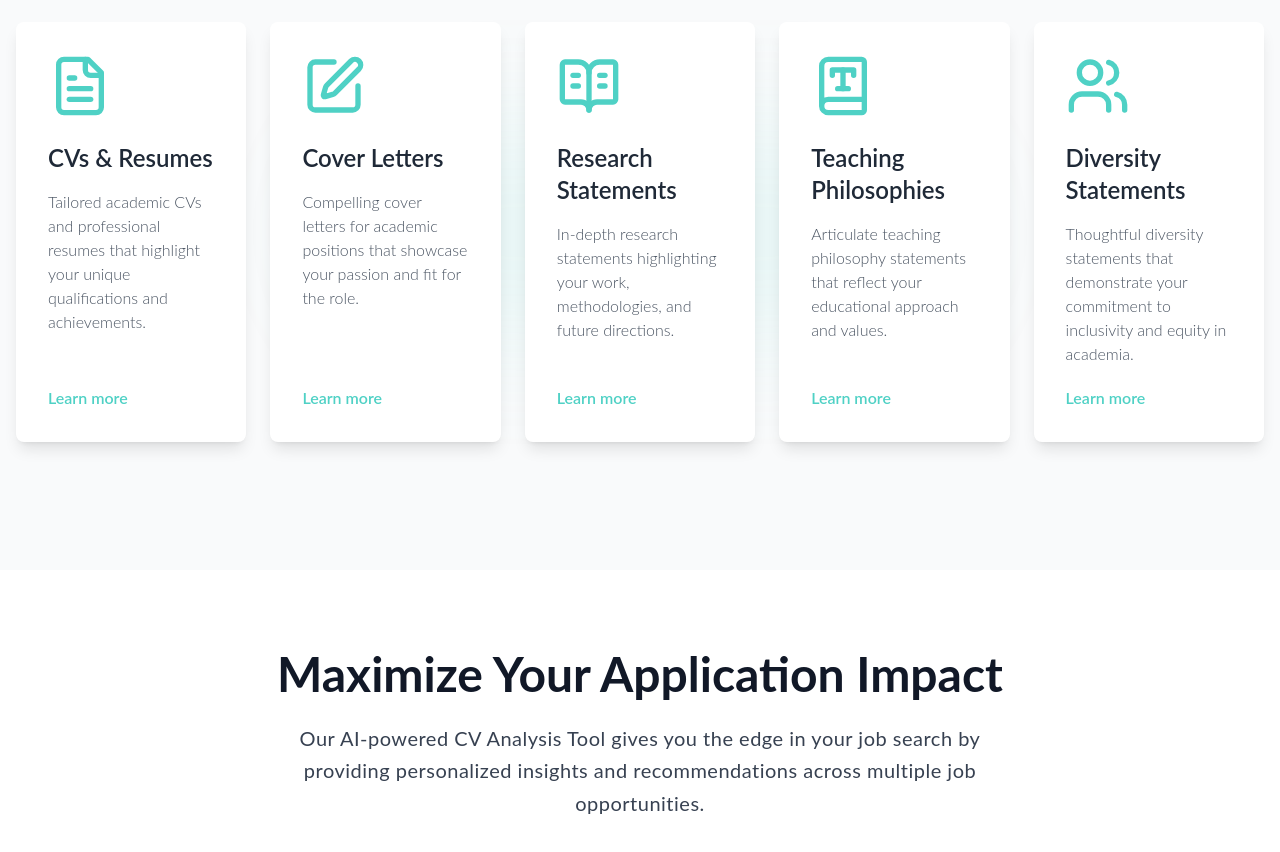
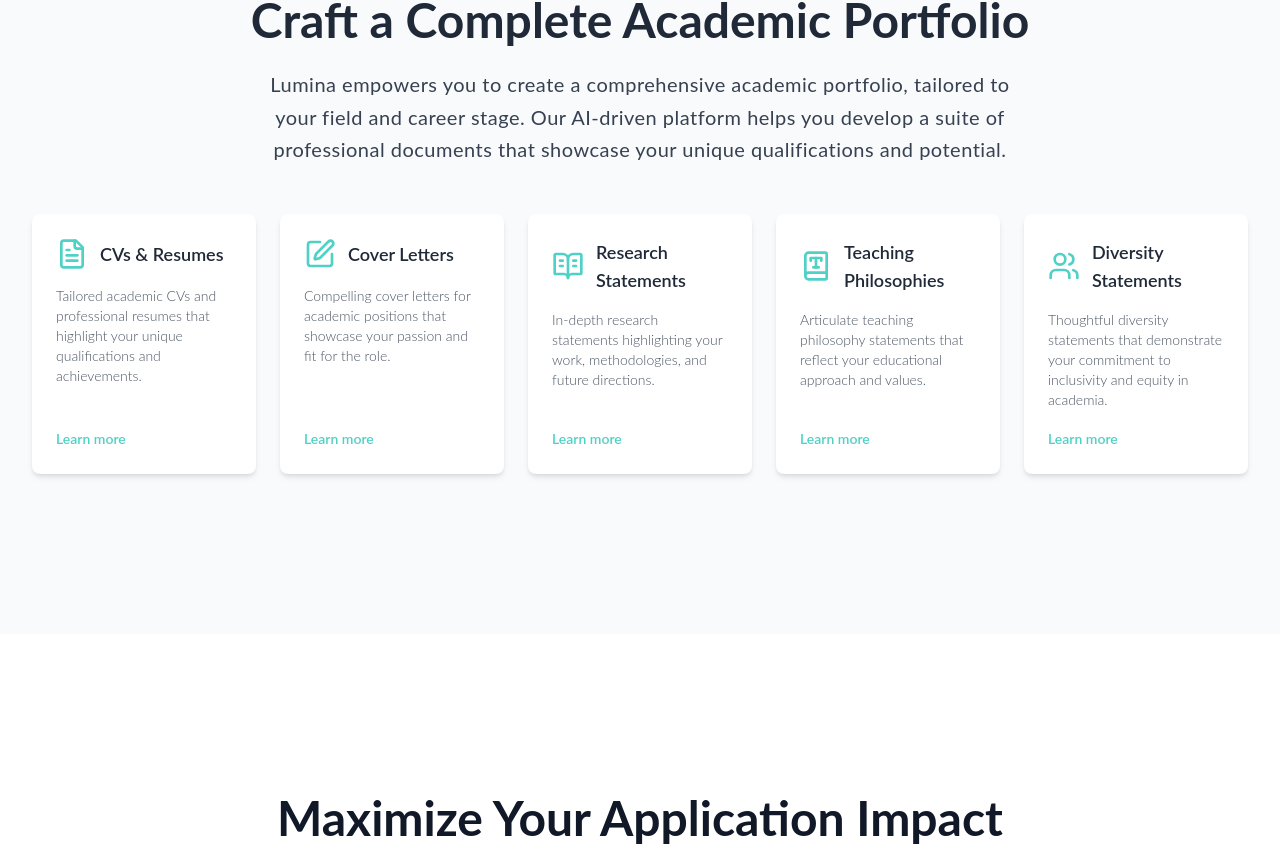
Before and after one commit to Naxus28/lumina.ai, a Next.js app: page / in a window 1280 px wide. Shown: the part 1728-2580 px from the top of the page. Built offline with nearby package versions, Linux system fonts and the light colour scheme.

Commit message:
Refactors all sections with Section component

```diff
--- a/app/components/landing/Benefits.tsx
+++ /dev/null
@@ -1,44 +0,0 @@
-import React from 'react';
-import { Button } from '@/components/ui/button';
-
-export default function Benefits() {
-	return (
-		<section
-			id="benefits"
-			className="py-20 px-4 sm:px-6 lg:px-8 bg-[#9D8CB0] bg-opacity-30"
-		>
-			<div className="max-w-3xl mx-auto text-center">
-				<h2 className="text-3xl font-bold mb-8 text-[#005F73] font-['Playfair_Display',serif]">Your Brilliance, Our Assistance</h2>
-				<p className="text-xl text-[#2B2B2B] mb-8">As an academic, your brilliance should shine through your research and teaching, not your ability to craft application materials. You've invested years contributing to your field, and your focus should remain there.</p>
-				<p className="text-xl text-[#2B2B2B] mb-8">Lumina is your AI assistant in the academic job search process. We understand the balancing act of research projects, teaching responsibilities, and applying to multiple positions. Our solution transforms your accomplishments into compelling application materials, so you can concentrate on what truly matters.</p>
-				<Button
-					size="lg"
-					className="bg-[#7B5EA7] hover:bg-[#9D8CB0] text-white transition-colors"
-				>
-					Start Your Journey
-				</Button>
-			</div>
-		</section>
-	);
-}
-
-// <section
-// 	id="benefits"
-// 	className="py-20 px-4 sm:px-6 lg:px-8 bg-indigo-50"
-// >
-// 	<div className="max-w-3xl mx-auto text-center">
-// 		<h2 className="text-3xl font-bold mb-8">Your Brilliance, Our Assistance</h2>
-// 		<p className="text-xl text-gray-900 mb-8">As an academic, your brilliance should shine through your research and teaching, not your ability to craft application materials. You've invested years contributing to your field, and your focus should remain there.</p>
-// 		<p className="text-xl text-gray-900 mb-8">Lumina is your AI assistant in the academic job search process. We understand the balancing act of research projects, teaching responsibilities, and applying to multiple positions. Our solution transforms your accomplishments into compelling application materials, so you can concentrate on what truly matters.</p>
-// 		<p className="text-xl text-gray-900 mb-8">
-// 			Elevate your academic career with AI-crafted, impeccably polished job applications. Our cutting-edge technology creates professional-grade CVs, cover letters, and research statements that significantly boost your chances of landing your dream position. Let Lumina handle the intricacies of application materials, allowing you to focus on what truly matters: advancing your groundbreaking research and inspiring the next generation through your teaching. Transform your academic achievements
-// 			into compelling narratives that capture the attention of hiring committees and set you apart in a competitive field
-// 		</p>
-// 		<Button
-// 			size="lg"
-// 			className="bg-indigo-600 hover:bg-indigo-700 text-white"
-// 		>
-// 			Start Your Journey
-// 		</Button>
-// 	</div>
-// </section>
--- a/app/components/landing/advantages/AdvantagesSection.tsx
+++ b/app/components/landing/advantages/AdvantagesSection.tsx
@@ -4,6 +4,7 @@ import { useInView } from 'react-intersection-observer';
 import { FileText, Clock, Sparkles, Award, BrainCircuit } from 'lucide-react';
 import { H2, Paragraph } from '@/app/components/typography';
 import { AdvantageCard } from './AdvantageCard';
+import { Section } from '@/app/layout-components/components/Section';
 
 const benefits = [
 	{
@@ -70,17 +71,16 @@ export const AdvantagesSection: React.FC = () => {
 	};
 
 	return (
-		<section id="advantages" ref={ref} className="py-20 bg-gray-800 text-white">
-			<div className="container mx-auto px-4">
+		<Section id="advantages" ref={ref} paddingY="6xl" bgColor="bg-gray-800" className="text-white">
 			<H2 className="font-bold text-center text-[#4FD1C5] mb-12">Why Choose Lumina?</H2>
 
 			<motion.div variants={containerVariants} initial="hidden" animate={controls}>
 				<motion.div className="mb-16 text-center">
 					<Paragraph className="text-gray-300 text-center max-w-3xl mx-auto mb-16">
 						Recognizing the myriad demands on an academic's time, Lumina eliminates the added burden of crafting
-							numerous, tailored job application materials. Whether you're applying to multiple positions or seeking
-							that perfect role, Lumina ensures each application is customized to the specific requirements of the
-							position and institution.
+						numerous, tailored job application materials. Whether you're applying to multiple positions or seeking that
+						perfect role, Lumina ensures each application is customized to the specific requirements of the position and
+						institution.
 					</Paragraph>
 				</motion.div>
 
@@ -109,12 +109,10 @@ export const AdvantagesSection: React.FC = () => {
 					<h3 className="text-2xl font-semibold mb-4">Your Brilliance, Our Focus</h3>
 					<Paragraph>
 						Your brilliance should shine through your research, teaching, and field contributions, not your ability to
-							write applications. You've invested years perfecting your craft; we believe your focus should remain
-							there.
+						write applications. You've invested years perfecting your craft; we believe your focus should remain there.
 					</Paragraph>
 				</motion.div>
 			</motion.div>
-			</div>
-		</section>
+		</Section>
 	);
 };
--- a/app/components/landing/document-management/DocumentManagementSection.tsx
+++ b/app/components/landing/document-management/DocumentManagementSection.tsx
@@ -4,6 +4,7 @@ import { useInView } from 'react-intersection-observer';
 import { Save, FolderOpen, Search } from 'lucide-react';
 import { H2, Paragraph } from '@/app/components/typography';
 import { DocumentManagementCard } from './DocumentManagementCard';
+import { Section } from '@/app/layout-components/components/Section';
 
 const features = [
 	{
@@ -50,8 +51,12 @@ export const DocumentManagementSection: React.FC = () => {
 	};
 
 	return (
-		<section className="py-20 bg-[#F0F4F8]" id="document-management" ref={ref}>
-			<div className="container mx-auto px-4">
+		<Section
+			id="document-management"
+			ref={ref}
+			paddingY="6xl"
+			bgColor="bg-[#F0F4F8]"
+		>
 			<motion.div
 				initial={{ opacity: 0, y: -20 }}
 				animate={controls}
@@ -87,7 +92,6 @@ export const DocumentManagementSection: React.FC = () => {
 					<DocumentManagementCard key={index} feature={feature} index={index} />
 				))}
 			</motion.div>
-			</div>
-		</section>
+		</Section>
 	);
 };
--- a/app/components/landing/document-styles/DocumentStyleCard.tsx
+++ /dev/null
@@ -1,44 +0,0 @@
-import React from 'react';
-import { Card, CardContent } from '@/components/ui/card';
-import { FileText, FileSpreadsheet, LibraryBig, GraduationCap } from 'lucide-react';
-import { IconWrapper } from '@/components/ui/iconWrapper';
-
-interface DocumentStyleCardProps {
-	icon: 'cv' | 'cover-letter' | 'research' | 'teaching';
-	title: string;
-	description: string;
-	examples: string[];
-}
-
-const iconMap = {
-	cv: FileText,
-	'cover-letter': FileSpreadsheet,
-	research: LibraryBig,
-	teaching: GraduationCap,
-};
-
-export const DocumentStyleCard: React.FC<DocumentStyleCardProps> = ({ icon, title, description, examples }) => {
-	const Icon = iconMap[icon];
-
-	return (
-		<Card className="border border-gray-200">
-			<CardContent className="p-6">
-				<div className="flex items-center mb-3">
-					{Icon && <IconWrapper Icon={Icon} />}
-					<h3 className="text-lg font-semibold text-[#006D77]">{title}</h3>
-				</div>
-				<p className="text-gray-900 text-sm mb-4">{description}</p>
-				<div className="flex flex-wrap gap-2">
-					{examples.map((example, index) => (
-						<span
-							key={index}
-							className="inline-block bg-gray-100 rounded-full px-3 py-1 text-xs font-semibold text-gray-700"
-						>
-							{example}
-						</span>
-					))}
-				</div>
-			</CardContent>
-		</Card>
-	);
-};
--- a/app/components/landing/document-styles/DocumentStylesSection.tsx
+++ /dev/null
@@ -1,41 +0,0 @@
-import React from 'react';
-import { DocumentStyleCard } from './DocumentStyleCard';
-import { H2, Paragraph } from '@/app/components/typography';
-
-export const DocumentStylesSection: React.FC = () => (
-	<section
-		id="document-styles"
-		className="py-20 px-4 sm:px-6 lg:px-8 bg-[#f8fafc]"
-	>
-		<div className="max-w-7xl mx-auto">
-			<H2>Tailored Document Styles for Every Academic Need</H2>
-			<Paragraph className="text-center text-gray-900 mb-12 max-w-3xl mx-auto">Choose from a variety of document styles, and let our AI generate tailored content. Lumina's AI adapts to your selected style, ensuring your application stands out across diverse academic fields and career stages.</Paragraph>
-			<div className="grid grid-cols-1 md:grid-cols-2 gap-8">
-				<DocumentStyleCard
-					icon={'cv'}
-					title="CV Styles"
-					description="Choose from a variety of CV styles designed for different academic fields and career stages."
-					examples={['Classic Academic', 'Modern Research-Focused', 'Creative Academic', 'Compact One-Page']}
-				/>
-				<DocumentStyleCard
-					icon={'cover-letter'}
-					title="Cover Letter Styles"
-					description="Our cover letter styles help you make a strong first impression, tailored to your field and the position."
-					examples={['Traditional Academic', 'Research Emphasis', 'Teaching Focus', 'Interdisciplinary Approach']}
-				/>
-				<DocumentStyleCard
-					icon={'research'}
-					title="Research Statement Styles"
-					description="Effectively communicate your research journey with our specialized styles."
-					examples={['Comprehensive Overview', 'Future-Oriented Plan', 'Impact-Focused Summary']}
-				/>
-				<DocumentStyleCard
-					icon={'teaching'}
-					title="Teaching Philosophy Styles"
-					description="Express your educational approach with clarity and conviction, suited to your discipline and teaching context."
-					examples={['Student-Centered Approach', 'Innovative Methods', 'Discipline-Specific Pedagogy']}
-				/>
-			</div>
-		</div>
-	</section>
-);
--- a/app/components/landing/how-it-works/HowItWorksSection.tsx
+++ b/app/components/landing/how-it-works/HowItWorksSection.tsx
@@ -4,6 +4,7 @@ import { useInView } from 'react-intersection-observer';
 import { FileText, MonitorCog, Edit } from 'lucide-react';
 import { StepItem } from './StepItem';
 import { H2, Paragraph } from '@/app/components/typography';
+import { Section } from '@/app/layout-components/components/Section';
 
 const steps = [
 	{
@@ -30,8 +31,8 @@ const containerVariants = {
 	visible: {
 		opacity: 1,
 		transition: {
-			delayChildren: 0.8,
-			staggerChildren: 1.4,
+			delayChildren: 0.5,
+			staggerChildren: 0.8,
 		},
 	},
 };
@@ -50,9 +51,8 @@ export const HowItWorksSection: React.FC = () => {
 	}, [controls, inView]);
 
 	return (
-		<section className="py-20 bg-[#f8fafc]" id="how-it-works" ref={ref}>
-			<div className="container mx-auto px-4">
-				<H2 className="text-center text-gray-900 mb-6">How It Works</H2>
+		<Section id="how-it-works" ref={ref} paddingY="6xl" bgColor="bg-white" className="text-gray-900">
+			<H2 className="text-center mb-6">How It Works</H2>
 			<Paragraph className="text-xl text-gray-700 text-center max-w-3xl mx-auto mb-16">
 				Lumina provides a clear and easy, step-by-step approach to creating your application materials, making the
 				academic job application process fast, smooth, and efficient.
@@ -68,7 +68,6 @@ export const HowItWorksSection: React.FC = () => {
 					<StepItem key={index} icon={step.icon} title={step.title} description={step.description} />
 				))}
 			</motion.div>
-			</div>
-		</section>
+		</Section>
 	);
 };
--- a/app/components/landing/introduction/IntroductionSection.tsx
+++ b/app/components/landing/introduction/IntroductionSection.tsx
@@ -2,15 +2,14 @@ import React from 'react';
 import { H2 } from '@/app/components/typography';
 import { CoreFunctionality } from './CoreFunctionality';
 import { WhoLuminaServes } from './WhoLuminaServes';
+import { Section } from '@/app/layout-components/components/Section';
 
 export const IntroductionSection: React.FC = () => (
-	<section id="introduction" className="py-20 bg-[#2C7A7B] text-white">
-		<div className="container mx-auto px-4 relative">
-			<H2 className="font-bold mb-8 text-white text-left">What is Lumina?</H2>
-			<div className="grid md:grid-cols-2 gap-12 items-center">
-				<CoreFunctionality />
-				<WhoLuminaServes />
-			</div>
+	<Section id="introduction" paddingY="6xl" bgColor="bg-[#2C7A7B]" className="text-white">
+		<H2 className="font-bold mb-8 text-white text-left">What is Lumina?</H2>
+		<div className="grid md:grid-cols-2 gap-12 items-center">
+			<CoreFunctionality />
+			<WhoLuminaServes />
 		</div>
-	</section>
+	</Section>
 );
--- a/app/components/landing/maximize-impact/MaximizeImpactSection.tsx
+++ b/app/components/landing/maximize-impact/MaximizeImpactSection.tsx
@@ -5,6 +5,7 @@ import { Zap, Target, TrendingUp, ListOrdered } from 'lucide-react';
 import { Button } from "@/components/ui/button";
 import { H2, Paragraph } from '@/app/components/typography';
 import { FeatureCard } from './FeatureCard';
+import { Section } from '@/app/layout-components/components/Section';
 
 const features = [
   { icon: Zap, title: 'Instant Analysis', description: 'Get immediate feedback on how well your CV matches job descriptions.' },
@@ -15,7 +16,13 @@ const features = [
 
 const containerVariants = {
   hidden: { opacity: 0 },
-  visible: { opacity: 1, transition: { staggerChildren: 0.1 } }
+  visible: {
+    opacity: 1,
+    transition: {
+      staggerChildren: 0.1,
+      when: "beforeChildren"
+    }
+  }
 };
 
 const itemVariants = {
@@ -37,18 +44,26 @@ export const MaximizeImpactSection: React.FC = () => {
   }, [controls, inView]);
 
   return (
-    <section className="py-20 bg-white" id="maximize-impact" ref={ref}>
-      <div className="container mx-auto px-4">
+    <Section
+      id="maximize-impact"
+      ref={ref}
+      paddingY="6xl"
+      bgColor="bg-white"
+    >
       <motion.div
         initial="hidden"
         animate={controls}
         variants={containerVariants}
         className="text-center mb-12"
       >
+        <motion.div variants={itemVariants}>
           <H2 className="text-gray-900 mb-6">Maximize Your Application Impact</H2>
+        </motion.div>
+        <motion.div variants={itemVariants}>
           <Paragraph className="text-gray-700 max-w-3xl mx-auto">
             Our AI-powered CV Analysis Tool gives you the edge in your job search by providing personalized insights and recommendations across multiple job opportunities.
           </Paragraph>
+        </motion.div>
       </motion.div>
 
       <motion.div
@@ -62,12 +77,11 @@ export const MaximizeImpactSection: React.FC = () => {
         ))}
       </motion.div>
 
-        <motion.div variants={itemVariants} className="text-center">
+      <motion.div variants={itemVariants} initial="hidden" animate={controls} className="text-center">
         <Button size="lg" className="bg-[#4FD1C5] text-white hover:bg-[#3DB1A5]">
           Try CV Analysis Now
         </Button>
       </motion.div>
-      </div>
-    </section>
+    </Section>
   );
 };
--- a/app/components/landing/portfolio/PortfolioItem.tsx
+++ b/app/components/landing/portfolio/PortfolioItem.tsx
@@ -6,11 +6,10 @@ interface PortfolioItemProps {
 	icon: LucideIcon;
 	title: string;
 	description: string;
-	detail?: string;
 }
 
 const itemVariants = {
-	hidden: { x: '100%', opacity: 0 },
+	hidden: { x: 100, opacity: 0 },
 	visible: {
 		x: 0,
 		opacity: 1,
@@ -18,24 +17,20 @@ const itemVariants = {
 			type: 'spring',
 			stiffness: 100,
 			damping: 20,
-			duration: 0.5,
+			duration: 0.3,
 		},
 	},
 };
 
-export const PortfolioItem: React.FC<PortfolioItemProps> = ({ icon: Icon, title, description, detail }) => (
-	<motion.div
-		className="bg-white p-8 rounded-lg shadow-lg flex flex-col justify-between h-full"
-		variants={itemVariants}
-	>
-		<div>
-			<Icon className="w-16 h-16 text-[#4FD1C5] mb-6" />
-			<h3 className="text-2xl font-semibold text-gray-800 mb-4">{title}</h3>
-			<p className="text-gray-600 mb-4">{description}</p>
-			<p className="text-gray-500 text-sm">{detail}</p>
+export const PortfolioItem: React.FC<PortfolioItemProps> = ({ icon: Icon, title, description }) => (
+	<motion.div className="bg-white p-6 rounded-lg shadow-md flex flex-col h-full" variants={itemVariants}>
+		<div className="flex items-center mb-4">
+			<Icon className="w-8 h-8 text-[#4FD1C5] mr-3 flex-shrink-0" />
+			<h3 className="text-lg font-semibold text-gray-800">{title}</h3>
 		</div>
-		<div className="mt-1">
-			<a href="#" className="text-[#4FD1C5] font-semibold hover:underline">
+		<p className="text-gray-600 text-sm flex-grow">{description}</p>
+		<div className="mt-4">
+			<a href="#" className="text-[#4FD1C5] text-sm font-semibold hover:underline">
 				Learn more
 			</a>
 		</div>
--- a/app/components/landing/portfolio/PortfolioSection.tsx
+++ b/app/components/landing/portfolio/PortfolioSection.tsx
@@ -4,6 +4,7 @@ import { useInView } from 'react-intersection-observer';
 import { FileText, BookType, SquarePen, Users, BookOpenText } from 'lucide-react';
 import { H2, Paragraph } from '@/app/components/typography';
 import { PortfolioItem } from './PortfolioItem';
+import { Section } from '@/app/layout-components/components/Section';
 
 const documentTypes = [
 	{
@@ -35,11 +36,27 @@ const documentTypes = [
 	},
 ];
 
+const containerVariants = {
+	hidden: { opacity: 0 },
+	visible: {
+		opacity: 1,
+		transition: {
+			delayChildren: 0.3,
+			staggerChildren: 0.1,
+		},
+	},
+};
+
+const itemVariants = {
+	hidden: { x: 100, opacity: 0 },
+	visible: { x: 0, opacity: 1, transition: { type: 'spring', stiffness: 100, damping: 20 } },
+};
+
 export function PortfolioSection() {
 	const controls = useAnimation();
 	const [ref, inView] = useInView({
 		triggerOnce: true,
-		threshold: 0.2,
+		threshold: 0.1,
 	});
 
 	React.useEffect(() => {
@@ -48,45 +65,27 @@ export function PortfolioSection() {
 		}
 	}, [controls, inView]);
 
-	const containerVariants = {
-		hidden: {},
-		visible: {
-			transition: {
-				delayChildren: 0.4,
-				staggerChildren: 0.4,
-			},
-		},
-	};
-
 	return (
-		<section id="portfolio" className="py-32 bg-gray-50 overflow-hidden" ref={ref}>
-			<div className="container mx-auto px-4">
-				<H2 className="text-center text-gray-800 mb-6">Craft Your Complete Academic Portfolio</H2>
-				<Paragraph className="text-center text-gray-900 mb-12 max-w-3xl mx-auto">
+		<Section id="portfolio" ref={ref} paddingY="6xl" bgColor="bg-gray-50" className="overflow-hidden">
+			<H2 className="text-center text-gray-800 mb-6">Craft a Complete Academic Portfolio</H2>
+			<Paragraph className="text-center text-gray-700 mb-12 max-w-3xl mx-auto">
 				Lumina empowers you to create a comprehensive academic portfolio, tailored to your field and career stage. Our
-					AI-driven platform helps you develop a suite of professional documents that showcase your unique
-					qualifications and potential.
+				AI-driven platform helps you develop a suite of professional documents that showcase your unique qualifications
+				and potential.
 			</Paragraph>
 
-				<div className="relative">
-					<div className="absolute inset-0 flex items-center justify-center">
-						<div className="w-1/2 h-1/2 bg-[#4FD1C5] opacity-10 rounded-full filter blur-3xl"></div>
-					</div>
-
 			<motion.div
-						className="grid grid-cols-1 sm:grid-cols-2 lg:grid-cols-3 xl:grid-cols-5 gap-6 relative z-10"
+				className="grid grid-cols-1 sm:grid-cols-2 lg:grid-cols-3 xl:grid-cols-5 gap-6"
 				variants={containerVariants}
 				initial="hidden"
 				animate={controls}
 			>
 				{documentTypes.map((doc, index) => (
-							<div key={index} className="w-full">
+					<motion.div key={index} variants={itemVariants}>
 						<PortfolioItem icon={doc.icon} title={doc.title} description={doc.description} />
-							</div>
+					</motion.div>
 				))}
 			</motion.div>
-				</div>
-			</div>
-		</section>
+		</Section>
 	);
 }
--- a/app/components/landing/pricing/PricingSection.tsx
+++ b/app/components/landing/pricing/PricingSection.tsx
@@ -2,6 +2,7 @@ import React from 'react';
 import { PricingCard } from './PricingCard';
 import { Badge } from '@/components/ui/badge';
 import { H2 } from '@/app/components/typography';
+import { Section } from '@/app/layout-components/components/Section';
 
 export const PricingSection: React.FC = () => {
 	const monthlyPrice = 19.99;
@@ -11,8 +12,7 @@ export const PricingSection: React.FC = () => {
 	const annualTotal = Math.round(roundedAnnualPrice * 12);
 
 	return (
-		<section id="pricing" className="py-20 px-4 sm:px-6 lg:px-8 bg-gray-800">
-			<div className="max-w-7xl mx-auto">
+		<Section id="pricing" paddingY="6xl" bgColor="bg-gray-800">
 			<H2 className="text-4xl font-bold text-center mb-12 text-white">Choose Your Plan</H2>
 			<div className="grid grid-cols-1 md:grid-cols-2 lg:grid-cols-4 gap-8">
 				{/* <PricingCard
@@ -62,7 +62,6 @@ export const PricingSection: React.FC = () => {
 					buttonText="Buy Now"
 				/>
 			</div>
-			</div>
-		</section>
+		</Section>
 	);
 };
--- /dev/null
+++ b/app/layout-components/components/Section.tsx
@@ -0,0 +1,69 @@
+import React, { forwardRef } from 'react';
+import { cn } from '@/lib/utils';
+
+interface SectionProps extends React.HTMLAttributes<HTMLElement> {
+	id?: string;
+	children: React.ReactNode;
+	className?: string;
+	paddingY?:
+		| 'none'
+		| 'xs'
+		| 'sm'
+		| 'md'
+		| 'lg'
+		| 'xl'
+		| '2xl'
+		| '3xl'
+		| '4xl'
+		| '5xl'
+		| '6xl'
+		| '7xl'
+		| '8xl'
+		| '9xl'
+		| '10xl';
+	bgColor?: string;
+}
+
+const paddingYClasses = {
+	none: '',
+	xs: 'py-4',
+	sm: 'py-8',
+	md: 'py-12',
+	lg: 'py-16',
+	xl: 'py-20',
+	'2xl': 'py-24',
+	'3xl': 'py-28',
+	'4xl': 'py-32',
+	'5xl': 'py-36',
+	'6xl': 'py-40',
+	'7xl': 'py-44',
+	'8xl': 'py-48',
+	'9xl': 'py-52',
+	'10xl': 'py-56',
+};
+
+export const Section = forwardRef<HTMLElement, SectionProps>(
+	({ children, className, id, paddingY = 'xl', bgColor = 'bg-white', ...props }, ref) => {
+		return (
+			<section
+				ref={ref}
+				id={id}
+				className={cn(
+					'px-4 sm:px-6 lg:px-8', // Default horizontal padding
+					paddingYClasses[paddingY],
+					bgColor,
+					className
+				)}
+				{...props}
+			>
+				<div className="max-w-7xl mx-auto">
+					{' '}
+					{/* Standard max-width container */}
+					{children}
+				</div>
+			</section>
+		);
+	}
+);
+
+Section.displayName = 'Section';
```
Lines whose indentation alone changed are shown as unchanged.
